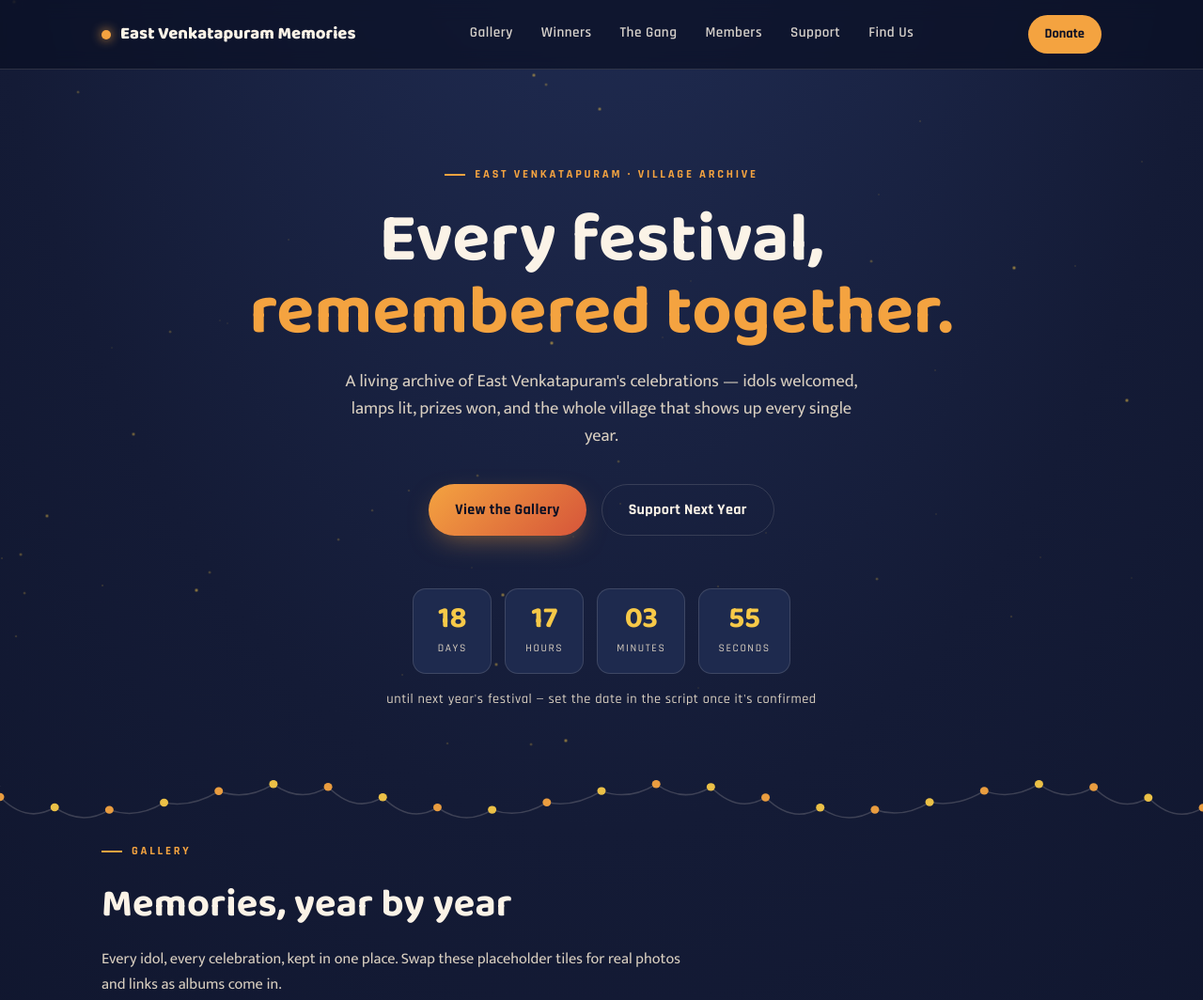
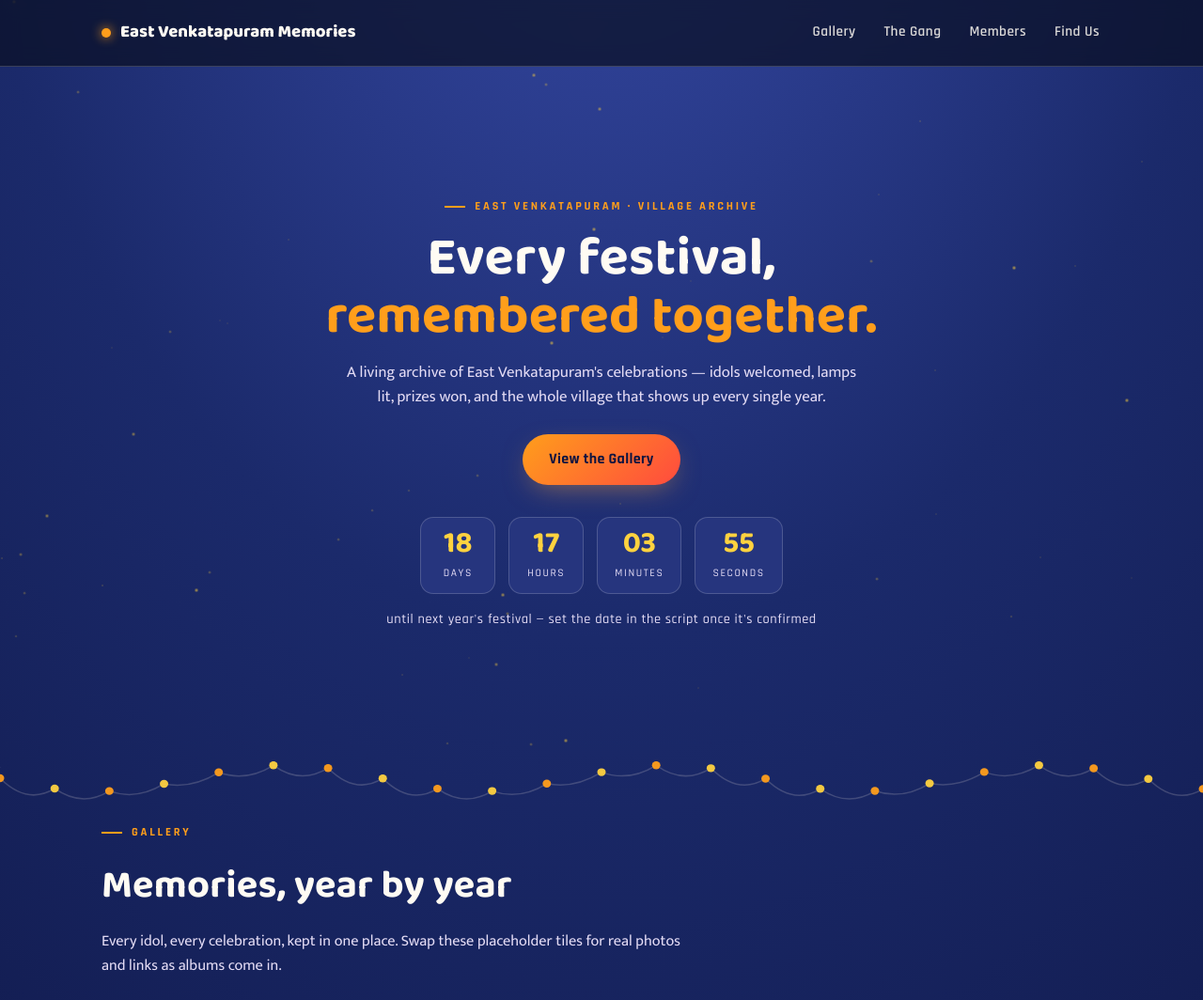
Before and after one commit to bb4itsolutions-tech/eastvenkatapurammemories, a plain HTML site: page index.html in a window 1280 px wide. Shown: the top 1064 px of the page at 94% size. Drawn offline with Linux system fonts and the light colour scheme.

Commit message:
Add files via upload

```diff
--- a/index.html
+++ b/index.html
@@ -4,23 +4,23 @@
 <meta charset="UTF-8">
 <meta name="viewport" content="width=device-width, initial-scale=1.0">
 <title>East Venkatapuram Memories | Village Festival Archive</title>
-<meta name="description" content="A living archive of East Venkatapuram's festival celebrations — idols, immersion, winners, and the people who make it happen every year.">
+<meta name="description" content="A living archive of East Venkatapuram's festival celebrations and the people who make it happen every year.">
 <link rel="preconnect" href="https://fonts.googleapis.com">
 <link rel="preconnect" href="https://fonts.gstatic.com" crossorigin>
 <link href="https://fonts.googleapis.com/css2?family=Baloo+2:wght@500;600;700;800&family=Mukta:wght@400;500;600&family=Rajdhani:wght@500;600;700&display=swap" rel="stylesheet">
 <style>
   :root{
-    --night:#141B36;
-    --night-deep:#0B1024;
-    --night-soft:#1E2A4E;
-    --marigold:#F4A340;
-    --turmeric:#F7C948;
-    --vermilion:#D6553A;
-    --brass:#C9A227;
-    --cream:#FBF3E7;
-    --cream-dim:#D9CFC0;
+    --night:#1B2A6B;
+    --night-deep:#0D1440;
+    --night-soft:#26357E;
+    --marigold:#FF9E1B;
+    --turmeric:#FFD23F;
+    --vermilion:#FF4B3E;
+    --brass:#E3B23C;
+    --cream:#FFFBF3;
+    --cream-dim:#E4DCF5;
     --leaf:#4F6F52;
-    --line: rgba(251,243,231,0.14);
+    --line: rgba(255,251,243,0.18);
     --radius: 18px;
   }
 
@@ -30,7 +30,7 @@
 
   body{
     background:
-      radial-gradient(ellipse 120% 60% at 50% -10%, #24325C 0%, var(--night) 45%, var(--night-deep) 100%);
+      radial-gradient(ellipse 120% 60% at 50% -10%, #3B4FB0 0%, var(--night) 45%, var(--night-deep) 100%);
     color:var(--cream);
     font-family:'Mukta', sans-serif;
     line-height:1.6;
@@ -157,25 +157,29 @@
   /* ---------- hero ---------- */
   .hero{
     position:relative;
-    padding:96px 0 70px;
+    padding:40px 0 36px;
     text-align:center;
+    min-height:calc(100svh - 65px);
+    display:flex;
+    flex-direction:column;
+    justify-content:center;
   }
-  .hero .eyebrow{ justify-content:center; margin-bottom:22px;}
+  .hero .eyebrow{ justify-content:center; margin-bottom:14px;}
   .hero h1{
-    font-size:clamp(2.6rem, 6.5vw, 4.6rem);
-    line-height:1.05;
-    margin-bottom:18px;
+    font-size:clamp(2.1rem, 5.5vw, 3.6rem);
+    line-height:1.08;
+    margin-bottom:14px;
   }
   .hero h1 span{ color:var(--marigold); }
   .hero p.lede{
-    font-size:1.15rem;
+    font-size:1.05rem;
     color:var(--cream-dim);
     max-width:560px;
-    margin:0 auto 36px;
+    margin:0 auto 26px;
   }
   .hero-actions{
     display:flex; gap:16px; justify-content:center; flex-wrap:wrap;
-    margin-bottom:56px;
+    margin-bottom:34px;
   }
   .btn{
     font-family:'Rajdhani', sans-serif;
@@ -207,8 +211,8 @@
     background:var(--night-soft);
     border:1px solid var(--line);
     border-radius:14px;
-    padding:16px 20px;
-    min-width:84px;
+    padding:12px 18px;
+    min-width:80px;
   }
   .countdown .cell .num{
     font-family:'Baloo 2';
@@ -432,13 +436,10 @@
     <div class="brand"><span class="dot"></span>East Venkatapuram Memories</div>
     <nav class="links">
       <a href="#gallery">Gallery</a>
-      <a href="#winners">Winners</a>
       <a href="#gang">The Gang</a>
       <a href="#members">Members</a>
-      <a href="#support">Support</a>
       <a href="#findus">Find Us</a>
     </nav>
-    <a href="#support" class="nav-cta">Donate</a>
   </div>
 </header>
 
@@ -448,7 +449,6 @@
   <p class="lede">A living archive of East Venkatapuram's celebrations — idols welcomed, lamps lit, prizes won, and the whole village that shows up every single year.</p>
   <div class="hero-actions">
     <a href="#gallery" class="btn btn-solid">View the Gallery</a>
-    <a href="#support" class="btn btn-ghost">Support Next Year</a>
   </div>
 
   <div class="countdown">
@@ -469,27 +469,6 @@
     <p>Every idol, every celebration, kept in one place. Swap these placeholder tiles for real photos and links as albums come in.</p>
   </div>
   <div class="year-grid" id="year-grid"></div>
-</section>
-
-<div class="garland"><svg viewBox="0 0 1200 64" preserveAspectRatio="none" id="garland-2"></svg></div>
-
-<section id="winners" class="wrap">
-  <div class="section-head">
-    <div class="eyebrow">Lucky Draw</div>
-    <h2>Winners each year</h2>
-    <p>Names pulled from the box, prizes handed over, and cheers earned fair and square.</p>
-  </div>
-  <div class="winner-card">
-    <h3>Lucky Draw Winners — [Year]</h3>
-    <table class="winners">
-      <thead><tr><th>Prize</th><th>Winner</th><th>Prize Item</th></tr></thead>
-      <tbody>
-        <tr><td>1st Prize</td><td>Add winner name</td><td>Add prize</td></tr>
-        <tr><td>2nd Prize</td><td>Add winner name</td><td>Add prize</td></tr>
-        <tr><td>3rd Prize</td><td>Add winner name</td><td>Add prize</td></tr>
-      </tbody>
-    </table>
-  </div>
 </section>
 
 <div class="garland"><svg viewBox="0 0 1200 64" preserveAspectRatio="none" id="garland-3"></svg></div>
@@ -515,30 +494,6 @@
 </section>
 
 <div class="garland"><svg viewBox="0 0 1200 64" preserveAspectRatio="none" id="garland-5"></svg></div>
-
-<section id="support" class="wrap">
-  <div class="section-head">
-    <div class="eyebrow">Support</div>
-    <h2>Chip in for next year</h2>
-    <p>Contributions support the pandal, decorations, prasadam, sound system, and lucky draw gifts.</p>
-  </div>
-  <div class="support">
-    <div class="qr-box">
-      <div class="qr-placeholder"></div>
-      <div class="qr-note">Replace with your real UPI QR code image</div>
-      <div class="upi-chip">yourid@upi</div>
-    </div>
-    <div>
-      <h3 style="font-size:1.4rem; margin-bottom:10px;">Support East Venkatapuram Memories</h3>
-      <p style="color:var(--cream-dim);">Scan the QR code or use the UPI ID from any UPI app — PhonePe, Google Pay, Paytm, or BHIM.</p>
-      <ul class="fund-list">
-        <li>Idol</li><li>Pandal</li><li>Decorations</li><li>Sound System</li><li>Prasadam</li><li>Lucky Draw Gifts</li>
-      </ul>
-    </div>
-  </div>
-</section>
-
-<div class="garland"><svg viewBox="0 0 1200 64" preserveAspectRatio="none" id="garland-6"></svg></div>
 
 <section id="findus" class="wrap">
   <div class="section-head">
@@ -601,12 +556,10 @@
     }
     el.innerHTML = `<path d="${path}" stroke="rgba(251,243,231,0.18)" fill="none" stroke-width="1.5"/>${bulbSVG}`;
   }
-  drawGarland('garland-1', '#F4A340', '#F7C948');
-  drawGarland('garland-2', '#D6553A', '#F4A340');
-  drawGarland('garland-3', '#F7C948', '#C9A227');
-  drawGarland('garland-4', '#F4A340', '#D6553A');
-  drawGarland('garland-5', '#F7C948', '#F4A340');
-  drawGarland('garland-6', '#C9A227', '#F7C948');
+  drawGarland('garland-1', '#FF9E1B', '#FFD23F');
+  drawGarland('garland-3', '#FFD23F', '#E3B23C');
+  drawGarland('garland-4', '#FF9E1B', '#FF4B3E');
+  drawGarland('garland-5', '#FFD23F', '#FF9E1B');
 
   // year gallery placeholder icon (simple lamp/diya glyph)
   const diyaIcon = `<svg viewBox="0 0 64 64" fill="none" xmlns="http://www.w3.org/2000/svg">
```
